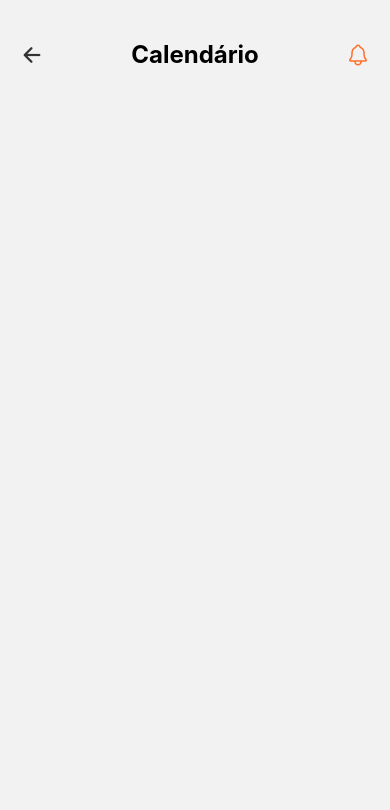
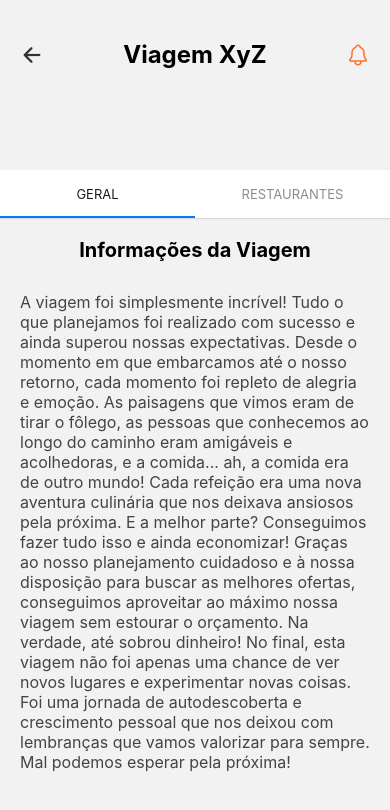
Before and after one commit to pedrogiampietro/ready-app, a React Native app: screen /ViewTravelPage in a window 390 px wide. Shown: the top 810 px of the page. Built offline with nearby package versions, Linux system fonts and the light colour scheme.

Commit message:
add: view travel; page

```diff
--- a/package.json
+++ b/package.json
@@ -14,6 +14,7 @@
 		"@gorhom/bottom-sheet": "^4.6.1",
 		"@react-native-community/datetimepicker": "^8.0.0",
 		"@react-navigation/bottom-tabs": "^6.5.20",
+		"@react-navigation/material-top-tabs": "^6.6.13",
 		"@react-navigation/native": "^6.1.14",
 		"@react-navigation/native-stack": "^6.9.22",
 		"@react-navigation/stack": "^6.3.29",
@@ -33,12 +34,14 @@
 		"react-native": "0.73.4",
 		"react-native-calendars": "^1.1304.1",
 		"react-native-gesture-handler": "~2.14.0",
+		"react-native-pager-view": "^6.3.1",
 		"react-native-paper": "^5.12.3",
 		"react-native-reanimated": "~3.6.2",
 		"react-native-safe-area-context": "4.8.2",
 		"react-native-screens": "~3.29.0",
 		"react-native-svg": "14.1.0",
 		"react-native-swipeable-card-stack": "*",
+		"react-native-tab-view": "^3.5.2",
 		"styled-components": "^6.1.11"
 	},
 	"devDependencies": {
--- a/src/views/ViewTravelPage.tsx
+++ b/src/views/ViewTravelPage.tsx
@@ -1,8 +1,54 @@
 import React from "react";
-import { StyleSheet, View, Text, TouchableOpacity } from "react-native";
+import {
+  StyleSheet,
+  View,
+  Text,
+  TouchableOpacity,
+  ScrollView,
+} from "react-native";
 import { StatusBar } from "expo-status-bar";
 import { Ionicons } from "@expo/vector-icons";
 import { useNavigation } from "@react-navigation/native";
+import { createMaterialTopTabNavigator } from "@react-navigation/material-top-tabs";
+
+const { Navigator, Screen } = createMaterialTopTabNavigator();
+
+const GeneralScreen = () => (
+  <View style={{ flex: 1, justifyContent: "center", alignItems: "center" }}>
+    <Text style={styles.infoTitle}>Informações da Viagem</Text>
+    <ScrollView showsHorizontalScrollIndicator>
+      <Text style={styles.infoText}>
+        A viagem foi simplesmente incrível! Tudo o que planejamos foi realizado
+        com sucesso e ainda superou nossas expectativas. Desde o momento em que
+        embarcamos até o nosso retorno, cada momento foi repleto de alegria e
+        emoção. As paisagens que vimos eram de tirar o fôlego, as pessoas que
+        conhecemos ao longo do caminho eram amigáveis e acolhedoras, e a
+        comida... ah, a comida era de outro mundo! Cada refeição era uma nova
+        aventura culinária que nos deixava ansiosos pela próxima. E a melhor
+        parte? Conseguimos fazer tudo isso e ainda economizar! Graças ao nosso
+        planejamento cuidadoso e à nossa disposição para buscar as melhores
+        ofertas, conseguimos aproveitar ao máximo nossa viagem sem estourar o
+        orçamento. Na verdade, até sobrou dinheiro! No final, esta viagem não
+        foi apenas uma chance de ver novos lugares e experimentar novas coisas.
+        Foi uma jornada de autodescoberta e crescimento pessoal que nos deixou
+        com lembranças que vamos valorizar para sempre. Mal podemos esperar pela
+        próxima!
+      </Text>
+    </ScrollView>
+  </View>
+);
+
+const RestaurantsScreen = () => (
+  <View style={{ flex: 1, justifyContent: "center", alignItems: "center" }}>
+    <Text>Restaurantes</Text>
+  </View>
+);
+
+// const TravelScreen = () => (
+//   <View style={{ flex: 1, justifyContent: "center", alignItems: "center" }}>
+//     <Text>Viagens</Text>
+//   </View>
+// );
 
 export const ViewTravelPage = () => {
   const navigation = useNavigation() as any;
@@ -19,8 +65,15 @@ export const ViewTravelPage = () => {
         <TouchableOpacity onPress={handleBack}>
           <Ionicons name="arrow-back" size={24} color="#333" />
         </TouchableOpacity>
-        <Text style={styles.headerTitle}>Calendário</Text>
+        <Text style={styles.headerTitle}>Viagem XyZ</Text>
         <Ionicons name="notifications-outline" size={24} color="#FF7029" />
+      </View>
+
+      <View style={styles.tabContainer}>
+        <Navigator>
+          <Screen name="Geral" component={GeneralScreen} />
+          <Screen name="Restaurantes" component={RestaurantsScreen} />
+        </Navigator>
       </View>
     </View>
   );
@@ -44,4 +97,19 @@ const styles = StyleSheet.create({
     fontSize: 24,
     fontWeight: "bold",
   },
+  tabContainer: {
+    marginTop: 80,
+    flex: 1,
+  },
+  infoTitle: {
+    fontSize: 20,
+    fontWeight: "bold",
+    marginTop: 20,
+  },
+  infoText: {
+    fontSize: 16,
+    color: "#444",
+    marginTop: 10,
+    padding: 20,
+  },
 });
```
Also changed, not shown: 1 other file (tests, documents, lock files or other folders).
